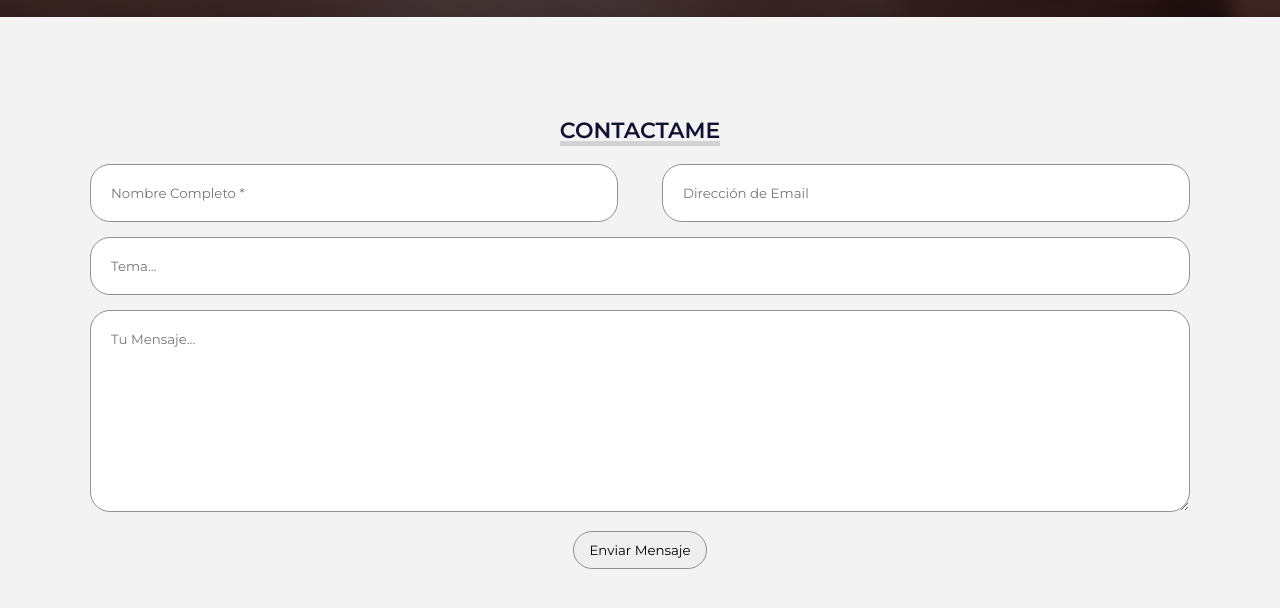
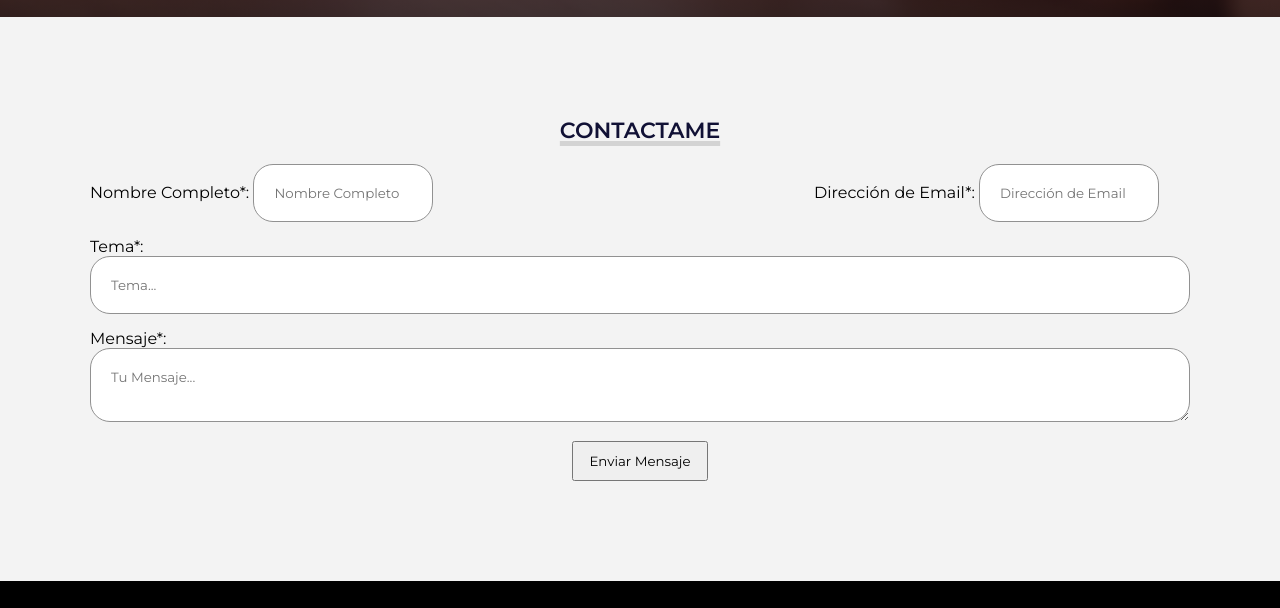
Before and after one commit to ismaoresss/Portfolio-Ismael-Oreste, a plain HTML site: page index.html in a window 1280 px wide. Shown: the part 2723-3331 px from the top of the page. Drawn offline with Linux system fonts and the light colour scheme.

Commit message:
Update index.html

```diff
--- a/index.html
+++ b/index.html
@@ -174,22 +174,35 @@
 <section id="contacto">
     <h3 class="titulo-seccion">Contactame</h3>
     <div class="contenedor-form">
-            <form action="">
+        <form action="https://formspree.io/f/xnqewwap" method="POST">
             <div class="fila mitad">
-                    <input type="text" placeholder="Nombre Completo *" class="input-mitad">
-                    <input type="email" placeholder="Dirección de Email" class="input-mitad">
+                <label>
+                    Nombre Completo*:
+                    <input type="text" name="nombre" placeholder="Nombre Completo" class="input-mitad">
+                </label>
+                <label>
+                    Dirección de Email*:
+                    <input type="email" name="email" placeholder="Dirección de Email" class="input-mitad">
+                </label>
             </div>
             <div class="fila">
-                    <input type="text" placeholder="Tema..." class="input-full">
+                <label>
+                    Tema*:
+                    <input type="text" name="tema" placeholder="Tema..." class="input-full">
+                </label>
             </div>
             <div class="fila">
-                    <textarea name="" id="" cols="30" rows="10" placeholder="Tu Mensaje..." class="input-full"></textarea>
+                <label>
+                    Mensaje*:
+                    <textarea name="mensaje" placeholder="Tu Mensaje..." class="input-full"></textarea>
+                </label>
             </div>
 
-                <input type="submit" value="Enviar Mensaje" class="btn-enviar">
+            <button type="submit" class="btn-enviar">Enviar Mensaje</button>
         </form>
     </div>
 </section>
+
 <!-- SECCTION FOOTER -->
 <footer>
     <P>Todos los derechos reservados - 2024</P>
```
Lines whose indentation alone changed are shown as unchanged.
